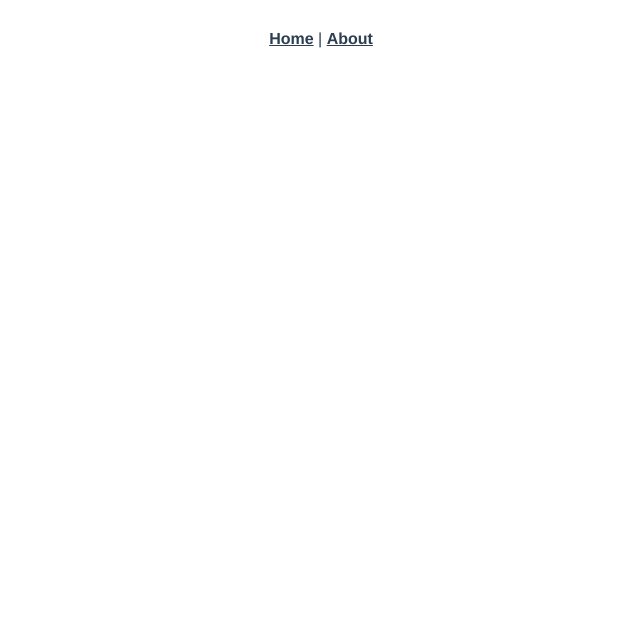
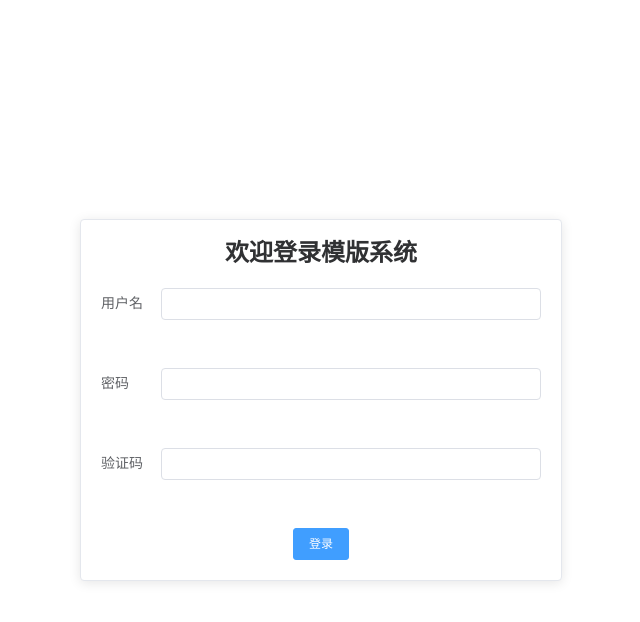
Before and after one commit to 17704889261/vue3-ts-webpack, a Vue app: page /login in a window 1280 px wide. Before the commit this address had no page. Shown: the top 622 px of the page, without its empty margins (319-959 px from the left). Built offline with nearby package versions, Linux system fonts and the light colour scheme.

Commit message:
feat(all): 新增login页面；新增默认布局；调整路由地址

```diff
--- /dev/null
+++ b/auto-imports.d.ts
@@ -0,0 +1,4 @@
+// Generated by 'unplugin-auto-import'
+// We suggest you to commit this file into source control
+declare global {}
+export {}
--- a/package.json
+++ b/package.json
@@ -3,7 +3,7 @@
   "version": "0.2.0",
   "private": true,
   "scripts": {
-    "serve": "vue-cli-service serve",
+    "dev": "vue-cli-service serve",
     "build": "vue-cli-service build",
     "test:unit": "vue-cli-service test:unit",
     "test:e2e": "vue-cli-service test:e2e",
@@ -64,6 +64,8 @@
     "sass": "^1.26.5",
     "sass-loader": "^8.0.2",
     "typescript": "~4.1.5",
+    "unplugin-auto-import": "^0.5.3",
+    "unplugin-vue-components": "^0.17.9",
     "vue-cli-plugin-element-plus": "0.0.13",
     "vue-jest": "5.0.0-alpha.10",
     "webpack-bundle-analyzer": "^4.5.0"
--- a/src/App.vue
+++ b/src/App.vue
@@ -1,30 +1,5 @@
 <template>
-  <div id="nav">
-    <router-link to="/">Home</router-link> |
-    <router-link to="/about">About</router-link>
-  </div>
   <router-view />
 </template>
 
-<style lang="scss">
-  #app {
-    font-family: Avenir, Helvetica, Arial, sans-serif;
-    -webkit-font-smoothing: antialiased;
-    -moz-osx-font-smoothing: grayscale;
-    text-align: center;
-    color: #2c3e50;
-  }
-
-  #nav {
-    padding: 30px;
-
-    a {
-      font-weight: bold;
-      color: #2c3e50;
-
-      &.router-link-exact-active {
-        color: #42b983;
-      }
-    }
-  }
-</style>
+<style lang="scss"></style>
--- /dev/null
+++ b/src/layout/index.vue
@@ -0,0 +1,41 @@
+<template>
+  <el-container class="app-container">
+    <!-- 左侧导航 -->
+    <el-aside width="200px">Aside</el-aside>
+    <!-- 右侧主体 -->
+    <el-container>
+      <!-- 顶部header -->
+      <el-header>Header</el-header>
+      <!-- 核心内容区 -->
+      <el-main>
+        Main
+        <router-view></router-view>
+      </el-main>
+      <!-- 底部footer -->
+      <el-footer>Footer</el-footer>
+    </el-container>
+  </el-container>
+</template>
+
+<script setup lang="ts"></script>
+
+<style lang="scss">
+  .app-container {
+    height: 100%;
+  }
+  .el-header,
+  .el-footer {
+    background-color: #b3c0d1;
+    color: var(--el-text-color-primary);
+  }
+
+  .el-aside {
+    background-color: #d3dce6;
+    color: var(--el-text-color-primary);
+  }
+
+  .el-main {
+    background-color: #e9eef3;
+    color: var(--el-text-color-primary);
+  }
+</style>
--- a/src/plugins/element.ts
+++ b/src/plugins/element.ts
@@ -1,10 +1,41 @@
-import Elementui from 'element-plus'
+// import Elementui from 'element-plus'
+import {
+  ElInput,
+  ElCard,
+  ElForm,
+  ElColorPicker,
+  ElAlert,
+  ElMessage,
+  ElLoading,
+  ElScrollbar
+} from 'element-plus'
 import lang from 'element-plus/lib/locale/lang/zh-cn'
 import 'element-plus/lib/theme-chalk/index.css'
 
+const components = [
+  ElInput,
+  ElCard,
+  ElForm,
+  ElColorPicker,
+  ElAlert,
+  ElMessage,
+  ElLoading,
+  ElScrollbar
+]
+
 export default (app: any) => {
   // app.use(ElButton)
-  app.use(Elementui, {
-    local: lang
+  // app.use(Elementui, {
+  //   local: lang
+  // })
+  components.forEach(val => {
+    app.use(val)
   })
+
+  app.config.globalProperties.$ELEMENT = {
+    // options
+    size: 'small',
+    local: lang,
+    zIndex: 4000
+  }
 }
--- a/src/router/index.ts
+++ b/src/router/index.ts
@@ -1,21 +1,36 @@
 import type { RouteRecordRaw } from 'vue-router'
 import { createRouter, createWebHistory } from 'vue-router'
+
+import DefaultLayout from '@/layout/index.vue'
 
 import Home from '../views/home/index.vue'
 
 const routes: Array<RouteRecordRaw> = [
   {
+    path: '/login',
+    name: 'Login',
+    component: () => import('../views/login/index.vue')
+  },
+  {
     path: '/',
+    component: DefaultLayout,
+    children: [
+      {
+        path: '',
         name: 'Home',
         component: Home
       },
       {
         path: '/about',
         name: 'About',
-    // route level code-splitting
-    // this generates a separate chunk (about.[hash].js) for this route
-    // which is lazy-loaded when the route is visited.
         component: () => import(/* webpackChunkName: "about" */ '../views/about/index.vue')
+      },
+      {
+        path: 'layout',
+        name: 'LayoutTest',
+        component: () => import('../views/layout/index.vue')
+      }
+    ]
   }
 ]
 
--- /dev/null
+++ b/src/views/layout/index.vue
@@ -0,0 +1,25 @@
+<template>
+  <div id="nav">
+    <router-link to="/layout">Layout</router-link> | <router-link to="/">Home</router-link> |
+    <router-link to="/about">About</router-link>
+  </div>
+</template>
+<script setip lang="ts">
+  export default {
+    name: 'LayoutTest'
+  }
+</script>
+<style lang="scss">
+  #nav {
+    padding: 30px;
+
+    a {
+      font-weight: bold;
+      color: #2c3e50;
+
+      &.router-link-exact-active {
+        color: #42b983;
+      }
+    }
+  }
+</style>
--- /dev/null
+++ b/src/views/login/index.vue
@@ -0,0 +1,68 @@
+<template>
+  <div class="login-container">
+    <el-card class="login-form">
+      <h2 class="title">欢迎登录模版系统</h2>
+      <el-form class="container" ref="form" :model="form" label-position="left" label-width="60px">
+        <el-form-item class="item" label="用户名">
+          <el-input v-model="form.user"></el-input>
+        </el-form-item>
+        <el-form-item class="item" label="密码">
+          <el-input v-model="form.password"></el-input>
+        </el-form-item>
+        <el-form-item class="item" label="验证码">
+          <el-input v-model="form.validateInfo"></el-input>
+        </el-form-item>
+        <div class="button-container">
+          <el-button type="primary" @click="onSubmit">登录</el-button>
+        </div>
+      </el-form>
+    </el-card>
+  </div>
+</template>
+<script setup lang="ts">
+  import { reactive } from 'vue'
+  import { useRouter } from 'vue-router'
+
+  const router = useRouter()
+  const form = reactive({
+    user: '',
+    password: '',
+    validateInfo: ''
+  })
+
+  function onSubmit() {
+    router.push('/')
+  }
+</script>
+
+<style lang="scss">
+  .login-container {
+    display: flex;
+    height: 100%;
+  }
+  .login-form {
+    margin: auto;
+    width: 480px;
+    height: 360px;
+
+    .title {
+      margin: 0 0 20px 0;
+      text-align: center;
+    }
+
+    .container {
+      display: flex;
+      flex-direction: column;
+
+      .item {
+        margin-bottom: 48px;
+      }
+
+      .button-container {
+        display: flex;
+        justify-content: center;
+        align-items: center;
+      }
+    }
+  }
+</style>
--- a/vue.config.js
+++ b/vue.config.js
@@ -2,6 +2,17 @@
 // vue.config.js
 
 const path = require('path')
+const webpack = require('webpack')
+
+/**
+ * 按需加载 element-plus start
+ * * */
+const AutoImport = require('unplugin-auto-import/webpack')
+const Components = require('unplugin-vue-components/webpack')
+const { ElementPlusResolver } = require('unplugin-vue-components/resolvers')
+/**
+ * 按需加载 element-plus end
+ * * */
 
 // 打包分析
 const { BundleAnalyzerPlugin } = require('webpack-bundle-analyzer')
@@ -59,7 +70,19 @@ module.exports = {
     }
   },
   configureWebpack: config => {
-    const plugins = []
+    const plugins = [
+      AutoImport({
+        resolvers: [ElementPlusResolver()]
+      }),
+      Components({
+        resolvers: [ElementPlusResolver()]
+      }),
+      new webpack.NormalModuleReplacementPlugin(
+        // eslint-disable-next-line no-useless-escape
+        /element-plus[\/\\]lib[\/\\]locale[\/\\]lang[\/\\]en/,
+        'element-plus/lib/locale/lang/zh-cn'
+      )
+    ]
 
     if (IS_PROD) {
       // 消除了一些warning，但是没有减小包提及
```
Also changed, not shown: 1 other file (tests, documents, lock files or other folders). Lines whose indentation alone changed are shown as unchanged.
